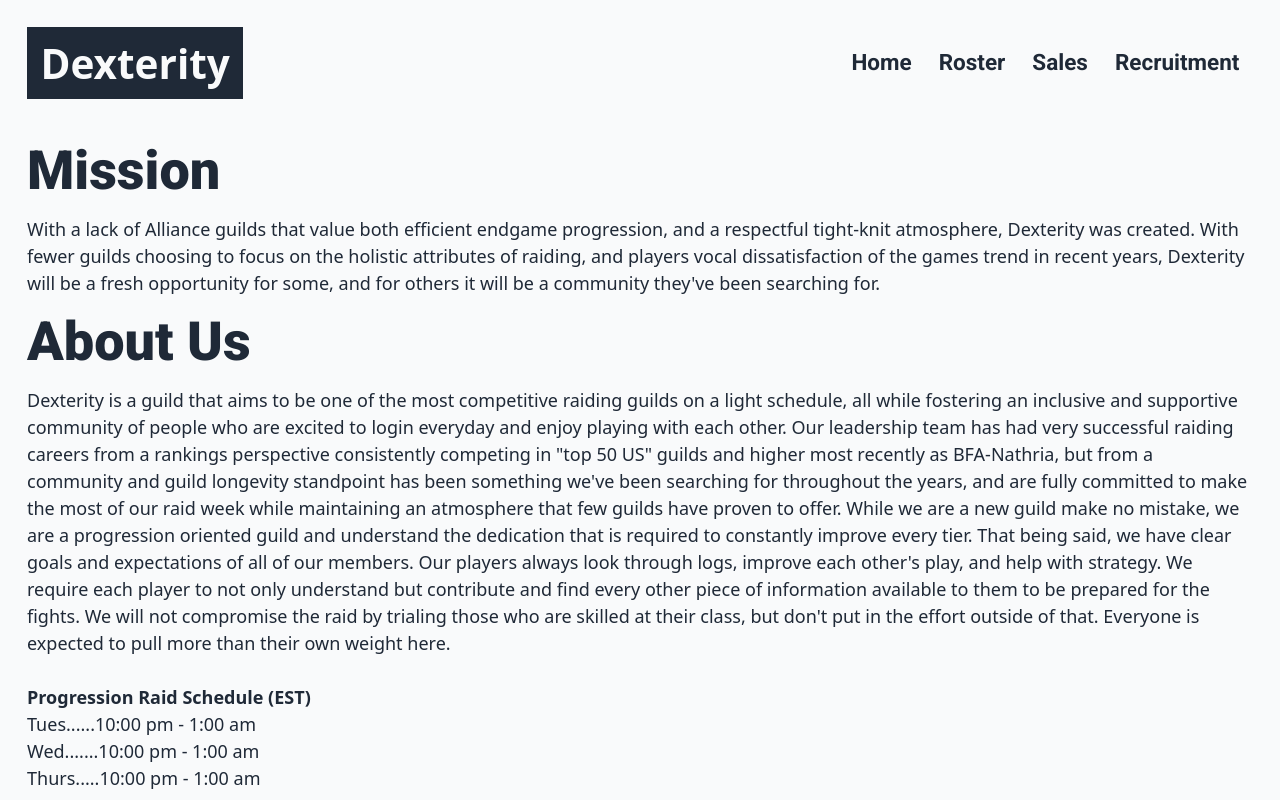
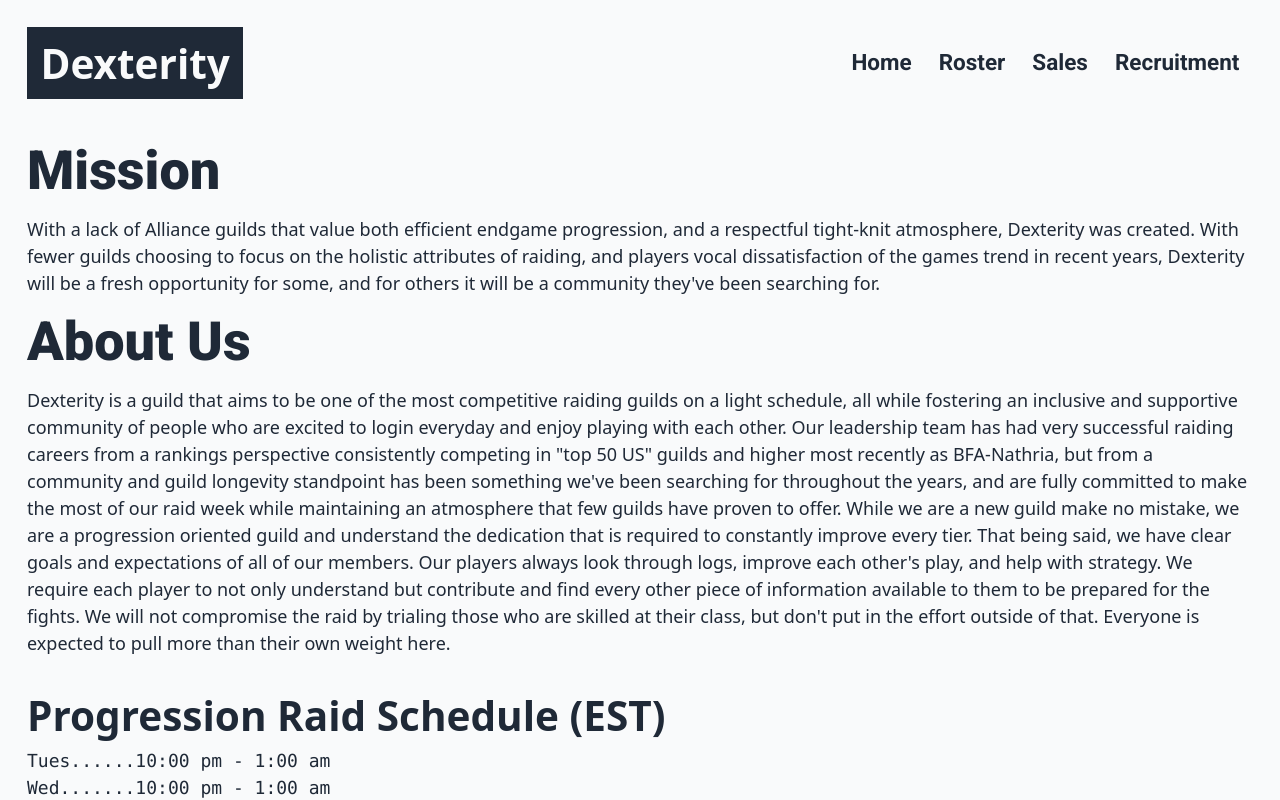
Before and after one commit to onnenon/dexterity_site, a Vue app: page / in a window 1280 px wide. Shown: the top 800 px of the page. Built offline with nearby package versions, Linux system fonts and the light colour scheme.

Commit message:
style changes

```diff
--- a/src/views/Home.vue
+++ b/src/views/Home.vue
@@ -32,10 +32,12 @@
 
       <br />
       <br />
-      <span class="font-bold">Progression Raid Schedule (EST)</span><br />
-      Tues......10:00 pm - 1:00 am<br />
-      Wed.......10:00 pm - 1:00 am<br />
-      Thurs.....10:00 pm - 1:00 am<br />
+      <div class="font-bold text-4xl py-2">Progression Raid Schedule (EST)</div>
+      <div class="font-mono">
+        Tues......10:00 pm - 1:00 am<br />
+        Wed.......10:00 pm - 1:00 am<br />
+        Thurs.....10:00 pm - 1:00 am<br />
+      </div>
 
       <br />
       This is a strict 9-hour per week schedule. We do not add extra time or
--- a/src/views/Sales.vue
+++ b/src/views/Sales.vue
@@ -3,7 +3,7 @@
     <div class="flex flex-auto flex-col max-w-screen-xl text-left p-6">
       <h1 class="font-black text-6xl pb-6 font-roboto">Sales</h1>
       <div class="text-lg pb-2">Sales are now open!</div>
-      <h2 class="font-black text-2xl py-2 font-roboto">Sales Contact:</h2>
+      <h2 class="font-black text-2xl py-2 font-roboto">Contact</h2>
       <div class="flex flex-col justify-items-start">
         <div class="flex flex-col items-start">
           <div class="font-bold pr-2">Discord:</div>
```
